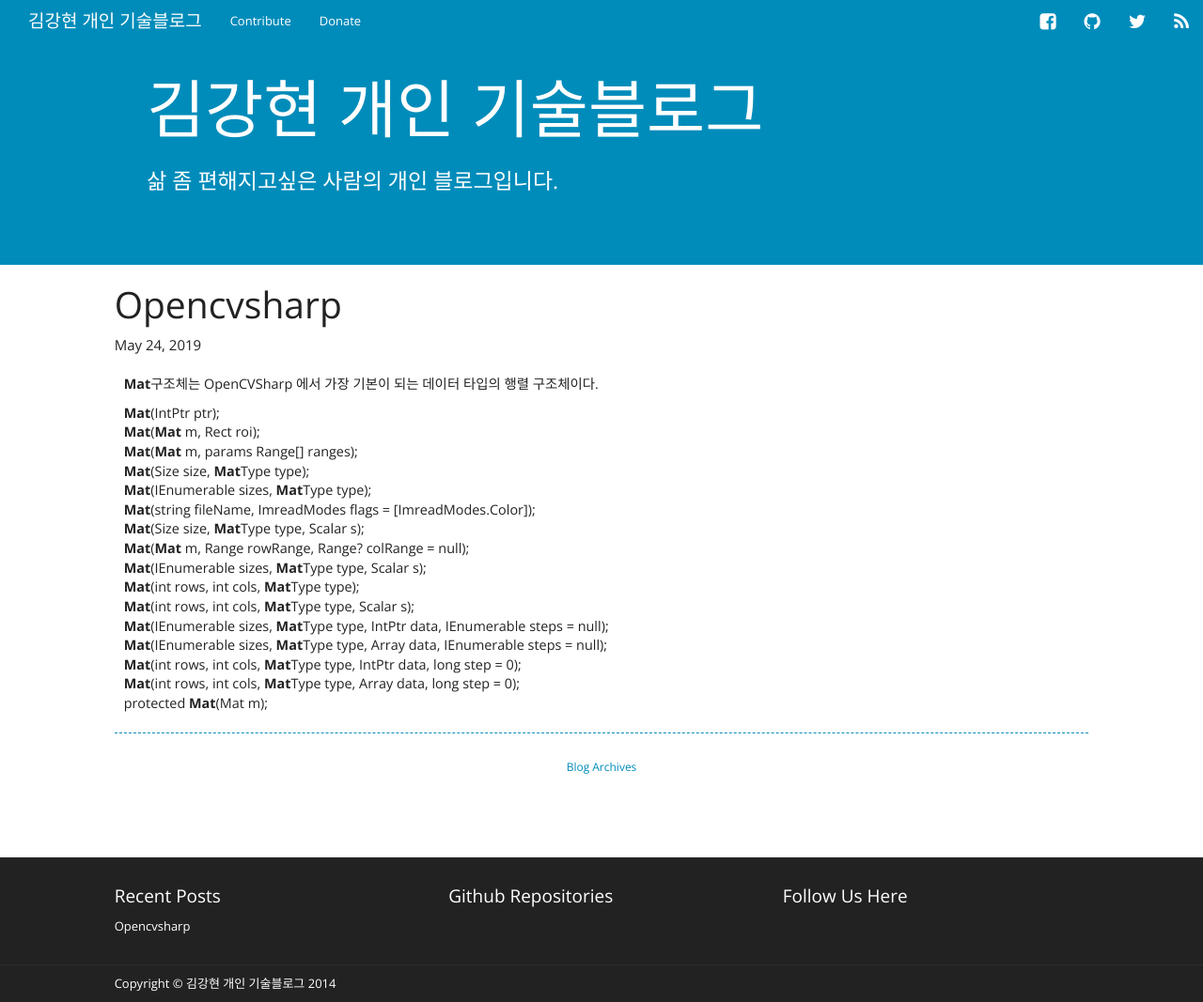
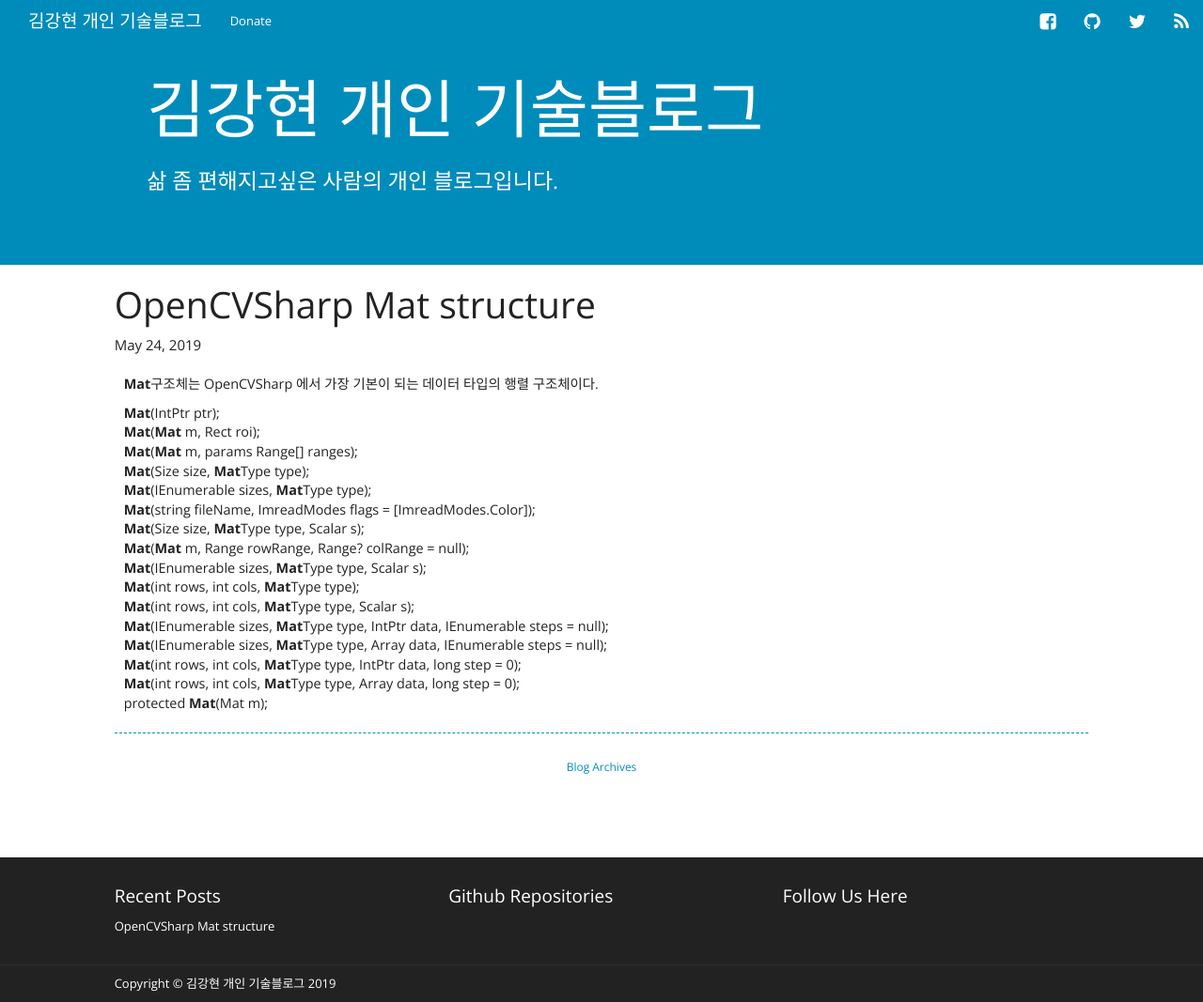
Before and after one commit to MeigoArisa/meigoarisa.github.io, a Jekyll site: the page built from _posts/2019-05-24-OpenCVSharp.md, in a window 1280 px wide and 1067 px high. Shown: the whole window at 94% size. Built offline with Jekyll 4.4.1, drawn with Linux system fonts in a browser that asks for light colours; nearby versions of some CDN libraries; our own code applies the rules of GitHub Pages for plain Markdown files.

```diff
--- a/_includes/endfooter.html
+++ b/_includes/endfooter.html
@@ -1,7 +1,7 @@
 			<div class="row end_footer">
               <div class="col-md-1"></div>
               <div class="col-md-6">
-                <p>Copyright &copy; {{ site.title }} 2014</p>
+                <p>Copyright &copy; {{ site.title }} 2019</p>
               </div>
               <div class="col-md-4"></div>
               <div class="col-md-1"></div>
--- a/_posts/2019-05-24-OpenCVSharp.md
+++ b/_posts/2019-05-24-OpenCVSharp.md
@@ -1,5 +1,12 @@
+---
+layout: post
+title: OpenCVSharp Mat structure
+categories: OpenCVSharp
+---
+
+
+
 **Mat**구조체는 OpenCVSharp 에서 가장 기본이 되는 데이터 타입의 행렬 구조체이다.
-
 
  **Mat**(IntPtr ptr);
  **Mat**(**Mat** m, Rect roi);
```
Also changed, not shown: _includes/index.html (added, +15 -0 lines), _layouts/category.html (added, +18 -0 lines), category/OpenCVSharp.md (added, +3 -0 lines), contribute.md (deleted, +0 -8 lines), README.md.
